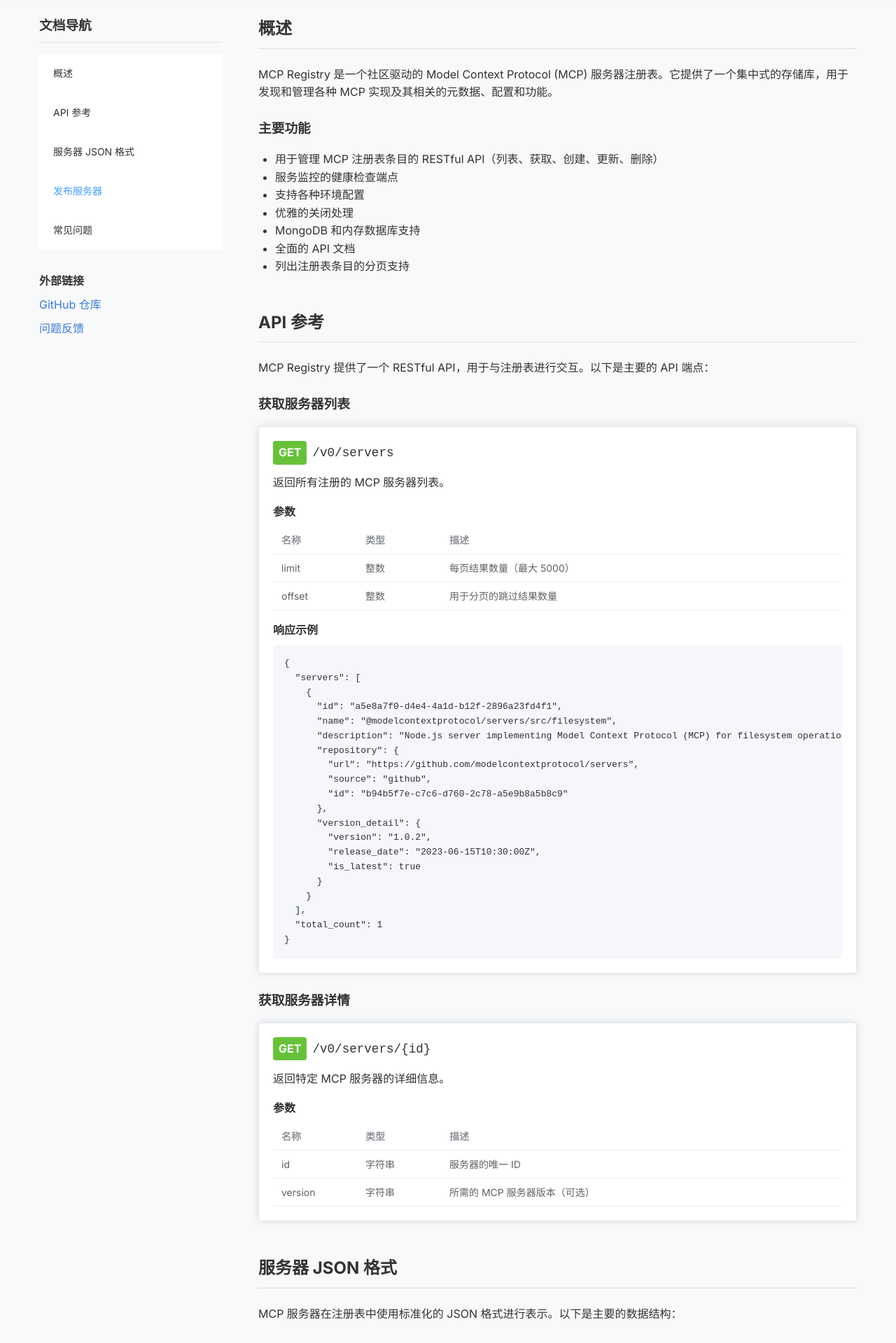
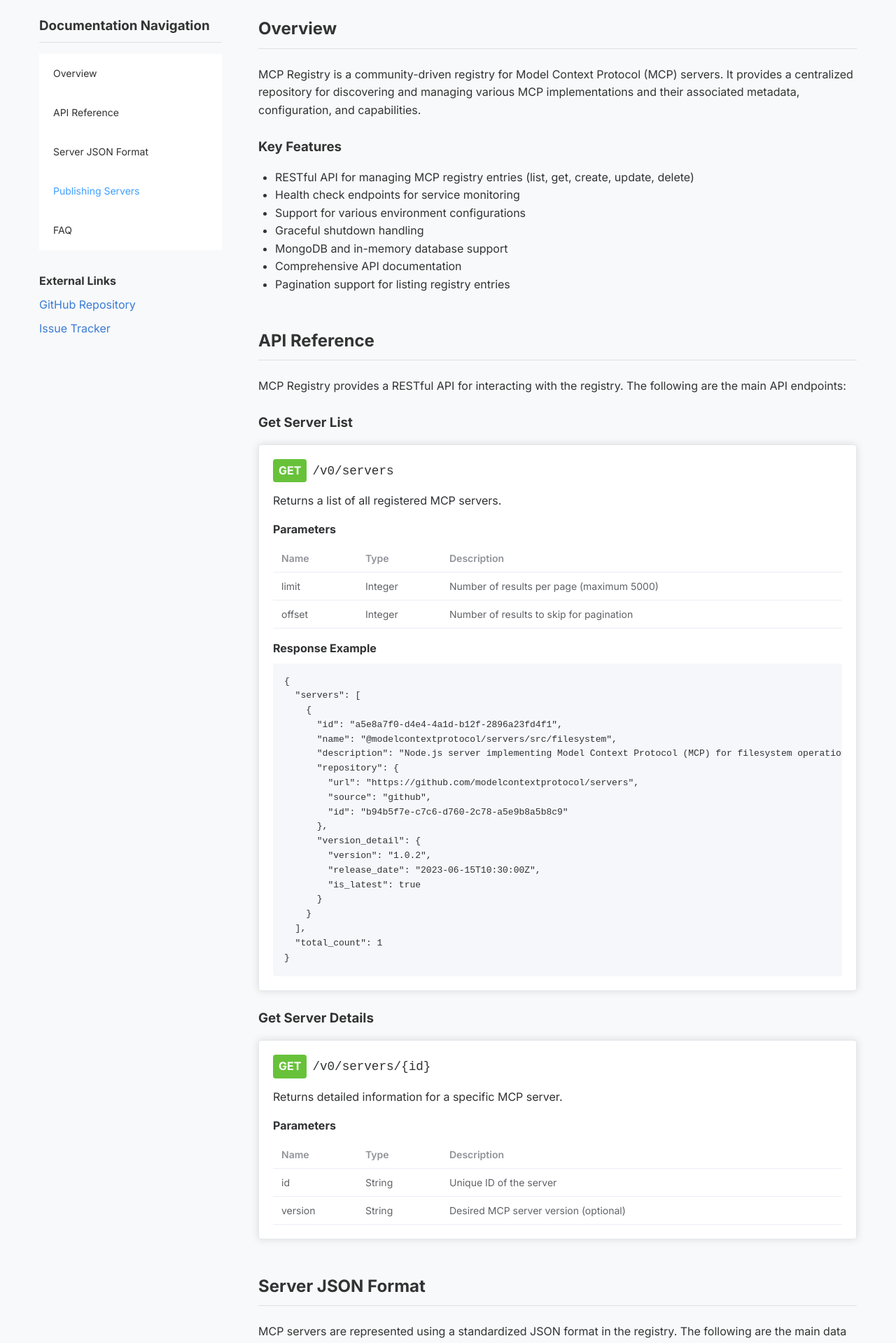
Before and after one commit to gss2002/mcpx-ui, a Vue app: page /docs in a window 1280 px wide. Shown: the part 80-1999 px from the top of the page at 70% size. Built offline with nearby package versions, Linux system fonts and the light colour scheme.

Commit message:
Update Docs.vue

```diff
--- a/src/views/Docs.vue
+++ b/src/views/Docs.vue
@@ -3,30 +3,30 @@
     <el-row :gutter="20">
       <el-col :span="6">
         <div class="docs-sidebar">
-          <h3>文档导航</h3>
+          <h3>Documentation Navigation</h3>
           <el-menu
             :default-active="activeSection"
             class="docs-menu"
             @select="scrollToSection"
           >
-            <el-menu-item index="overview">概述</el-menu-item>
-            <el-menu-item index="api">API 参考</el-menu-item>
-            <el-menu-item index="server-json">服务器 JSON 格式</el-menu-item>
-            <el-menu-item index="publishing">发布服务器</el-menu-item>
-            <el-menu-item index="faq">常见问题</el-menu-item>
+            <el-menu-item index="overview">Overview</el-menu-item>
+            <el-menu-item index="api">API Reference</el-menu-item>
+            <el-menu-item index="server-json">Server JSON Format</el-menu-item>
+            <el-menu-item index="publishing">Publishing Servers</el-menu-item>
+            <el-menu-item index="faq">FAQ</el-menu-item>
           </el-menu>
 
           <div class="external-links">
-            <h4>外部链接</h4>
+            <h4>External Links</h4>
             <ul>
               <li>
                 <a href="https://github.com/LouisCan/mcp-registry-frontend" target="_blank">
-                  GitHub 仓库
+                  GitHub Repository
                 </a>
               </li>
               <li>
                 <a href="https://github.com/LouisCan/mcp-registry-frontend/issues" target="_blank">
-                  问题反馈
+                  Issue Tracker
                 </a>
               </li>
             </ul>
@@ -37,39 +37,39 @@
       <el-col :span="18">
         <div class="docs-content">
           <section id="overview" class="docs-section">
-            <h2>概述</h2>
-            <p>MCP Registry 是一个社区驱动的 Model Context Protocol (MCP) 服务器注册表。它提供了一个集中式的存储库，用于发现和管理各种 MCP 实现及其相关的元数据、配置和功能。</p>
+            <h2>Overview</h2>
+            <p>MCP Registry is a community-driven registry for Model Context Protocol (MCP) servers. It provides a centralized repository for discovering and managing various MCP implementations and their associated metadata, configuration, and capabilities.</p>
 
-            <h3>主要功能</h3>
+            <h3>Key Features</h3>
             <ul>
-              <li>用于管理 MCP 注册表条目的 RESTful API（列表、获取、创建、更新、删除）</li>
-              <li>服务监控的健康检查端点</li>
-              <li>支持各种环境配置</li>
-              <li>优雅的关闭处理</li>
-              <li>MongoDB 和内存数据库支持</li>
-              <li>全面的 API 文档</li>
-              <li>列出注册表条目的分页支持</li>
+              <li>RESTful API for managing MCP registry entries (list, get, create, update, delete)</li>
+              <li>Health check endpoints for service monitoring</li>
+              <li>Support for various environment configurations</li>
+              <li>Graceful shutdown handling</li>
+              <li>MongoDB and in-memory database support</li>
+              <li>Comprehensive API documentation</li>
+              <li>Pagination support for listing registry entries</li>
             </ul>
           </section>
 
           <section id="api" class="docs-section">
-            <h2>API 参考</h2>
-            <p>MCP Registry 提供了一个 RESTful API，用于与注册表进行交互。以下是主要的 API 端点：</p>
+            <h2>API Reference</h2>
+            <p>MCP Registry provides a RESTful API for interacting with the registry. The following are the main API endpoints:</p>
 
-            <h3>获取服务器列表</h3>
+            <h3>Get Server List</h3>
             <el-card class="api-card">
               <div class="api-method">GET</div>
               <div class="api-path">/v0/servers</div>
-              <p>返回所有注册的 MCP 服务器列表。</p>
+              <p>Returns a list of all registered MCP servers.</p>
 
-              <h4>参数</h4>
+              <h4>Parameters</h4>
               <el-table :data="listServersParams" style="width: 100%">
-                <el-table-column prop="name" label="名称" width="120" />
-                <el-table-column prop="type" label="类型" width="120" />
-                <el-table-column prop="description" label="描述" />
+                <el-table-column prop="name" label="Name" width="120" />
+                <el-table-column prop="type" label="Type" width="120" />
+                <el-table-column prop="description" label="Description" />
               </el-table>
 
-              <h4>响应示例</h4>
+              <h4>Response Example</h4>
               <pre><code>{
   "servers": [
     {
@@ -92,27 +92,27 @@
 }</code></pre>
             </el-card>
 
-            <h3>获取服务器详情</h3>
+            <h3>Get Server Details</h3>
             <el-card class="api-card">
               <div class="api-method">GET</div>
               <div class="api-path">/v0/servers/{id}</div>
-              <p>返回特定 MCP 服务器的详细信息。</p>
+              <p>Returns detailed information for a specific MCP server.</p>
 
-              <h4>参数</h4>
+              <h4>Parameters</h4>
               <el-table :data="getServerParams" style="width: 100%">
-                <el-table-column prop="name" label="名称" width="120" />
-                <el-table-column prop="type" label="类型" width="120" />
-                <el-table-column prop="description" label="描述" />
+                <el-table-column prop="name" label="Name" width="120" />
+                <el-table-column prop="type" label="Type" width="120" />
+                <el-table-column prop="description" label="Description" />
               </el-table>
             </el-card>
           </section>
 
           <section id="server-json" class="docs-section">
-            <h2>服务器 JSON 格式</h2>
-            <p>MCP 服务器在注册表中使用标准化的 JSON 格式进行表示。以下是主要的数据结构：</p>
+            <h2>Server JSON Format</h2>
+            <p>MCP servers are represented using a standardized JSON format in the registry. The following are the main data structures:</p>
 
             <h3>Server</h3>
-            <p>表示基本的服务器信息。</p>
+            <p>Represents basic server information.</p>
             <pre><code>{
   "id": "a5e8a7f0-d4e4-4a1d-b12f-2896a23fd4f1",
   "name": "@modelcontextprotocol/servers/src/filesystem",
@@ -130,43 +130,43 @@
 }</code></pre>
 
             <h3>ServerDetail</h3>
-            <p>包含服务器的详细信息，包括包和远程连接端点。</p>
+            <p>Contains detailed server information, including packages and remote connection endpoints.</p>
           </section>
 
           <section id="publishing" class="docs-section">
-            <h2>发布服务器</h2>
-            <p>要将 MCP 服务器发布到注册表，您需要准备一个符合规范的服务器 JSON 文件，并使用 API 提交。</p>
+            <h2>Publishing Servers</h2>
+            <p>To publish an MCP server to the registry, you need to prepare a compliant server JSON file and submit it using the API.</p>
 
-            <h3>发布步骤</h3>
+            <h3>Publishing Steps</h3>
             <ol>
-              <li>准备服务器 JSON 文件</li>
-              <li>验证 JSON 格式是否符合规范</li>
-              <li>使用 API 提交服务器信息</li>
-              <li>验证服务器是否已成功发布</li>
+              <li>Prepare the server JSON file</li>
+              <li>Validate that the JSON format complies with the specification</li>
+              <li>Submit the server information using the API</li>
+              <li>Verify that the server has been successfully published</li>
             </ol>
           </section>
 
           <section id="faq" class="docs-section">
-            <h2>常见问题</h2>
+            <h2>Frequently Asked Questions</h2>
 
             <el-collapse>
-              <el-collapse-item title="什么是 MCP？" name="1">
-                <p>Model Context Protocol (MCP) 是一种标准化协议，用于在模型和上下文之间进行通信。它允许模型访问外部工具、数据和服务，从而增强其功能。</p>
+              <el-collapse-item title="What is MCP?" name="1">
+                <p>Model Context Protocol (MCP) is a standardized protocol for communication between models and contexts. It allows models to access external tools, data, and services, thereby enhancing their capabilities.</p>
               </el-collapse-item>
 
-              <el-collapse-item title="如何贡献到 MCP Registry 项目？" name="2">
-                <p>您可以通过以下方式贡献：</p>
+              <el-collapse-item title="How can I contribute to the MCP Registry project?" name="2">
+                <p>You can contribute in the following ways:</p>
                 <ul>
-                  <li>提交问题和功能请求</li>
-                  <li>提交代码改进的拉取请求</li>
-                  <li>改进文档</li>
-                  <li>分享和推广项目</li>
+                  <li>Submit issues and feature requests</li>
+                  <li>Submit pull requests with code improvements</li>
+                  <li>Improve documentation</li>
+                  <li>Share and promote the project</li>
                 </ul>
-                <p>详细信息请参阅 <a href="https://github.com/LouisCan/mcp-registry-frontend/README.md" target="_blank">贡献指南</a>。</p>
+                <p>For detailed information, please refer to the <a href="https://github.com/LouisCan/mcp-registry-frontend/README.md" target="_blank">Contributing Guide</a>.</p>
               </el-collapse-item>
 
-              <el-collapse-item title="如何报告问题？" name="3">
-                <p>如果您发现了问题或有改进建议，请在 <a href="https://github.com/LouisCan/mcp-registry-frontend/issues" target="_blank">GitHub Issues</a> 页面提交问题。</p>
+              <el-collapse-item title="How do I report issues?" name="3">
+                <p>If you find issues or have suggestions for improvements, please submit them on the <a href="https://github.com/LouisCan/mcp-registry-frontend/issues" target="_blank">GitHub Issues</a> page.</p>
               </el-collapse-item>
             </el-collapse>
           </section>
@@ -185,26 +185,26 @@
 const listServersParams = [
   {
     name: 'limit',
-    type: '整数',
-    description: '每页结果数量（最大 5000）'
+    type: 'Integer',
+    description: 'Number of results per page (maximum 5000)'
   },
   {
     name: 'offset',
-    type: '整数',
-    description: '用于分页的跳过结果数量'
+    type: 'Integer',
+    description: 'Number of results to skip for pagination'
   }
 ]
 
 const getServerParams = [
   {
     name: 'id',
-    type: '字符串',
-    description: '服务器的唯一 ID'
+    type: 'String',
+    description: 'Unique ID of the server'
   },
   {
     name: 'version',
-    type: '字符串',
-    description: '所需的 MCP 服务器版本（可选）'
+    type: 'String',
+    description: 'Desired MCP server version (optional)'
   }
 ]
 
```
